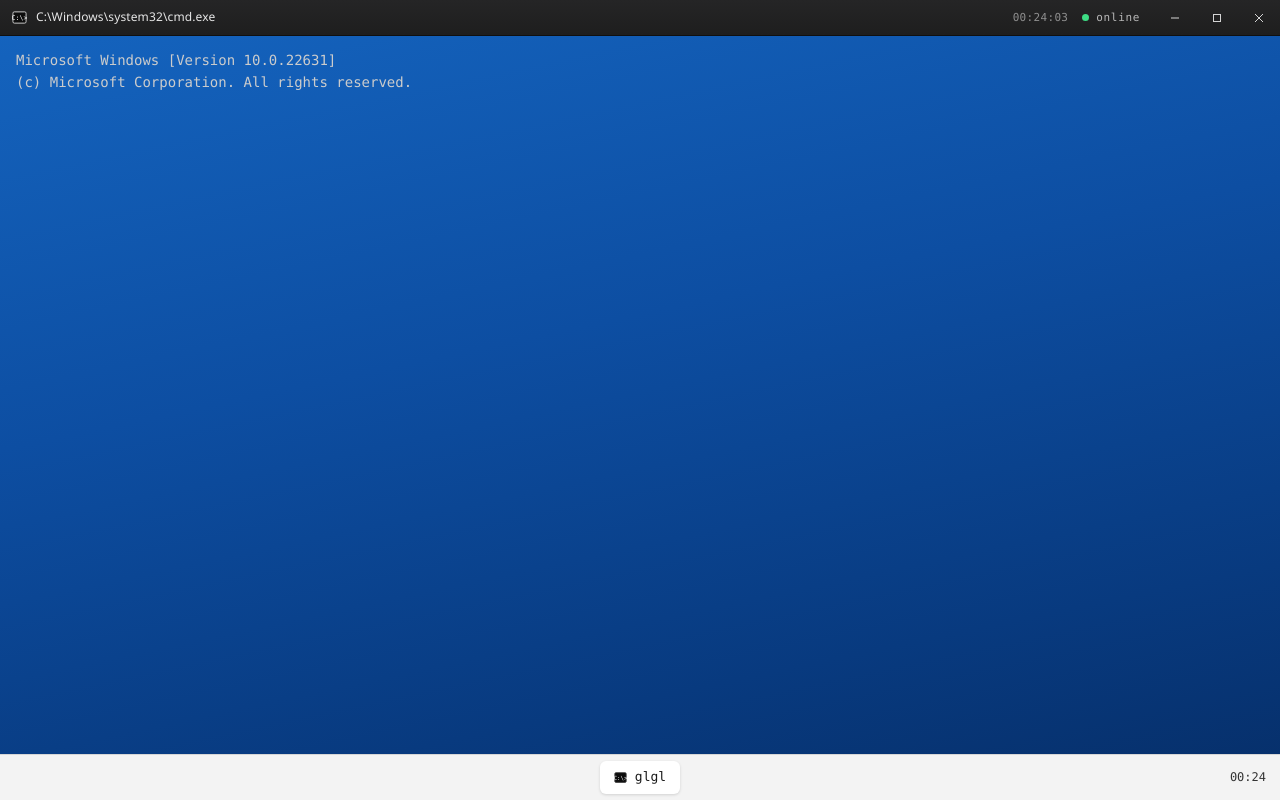
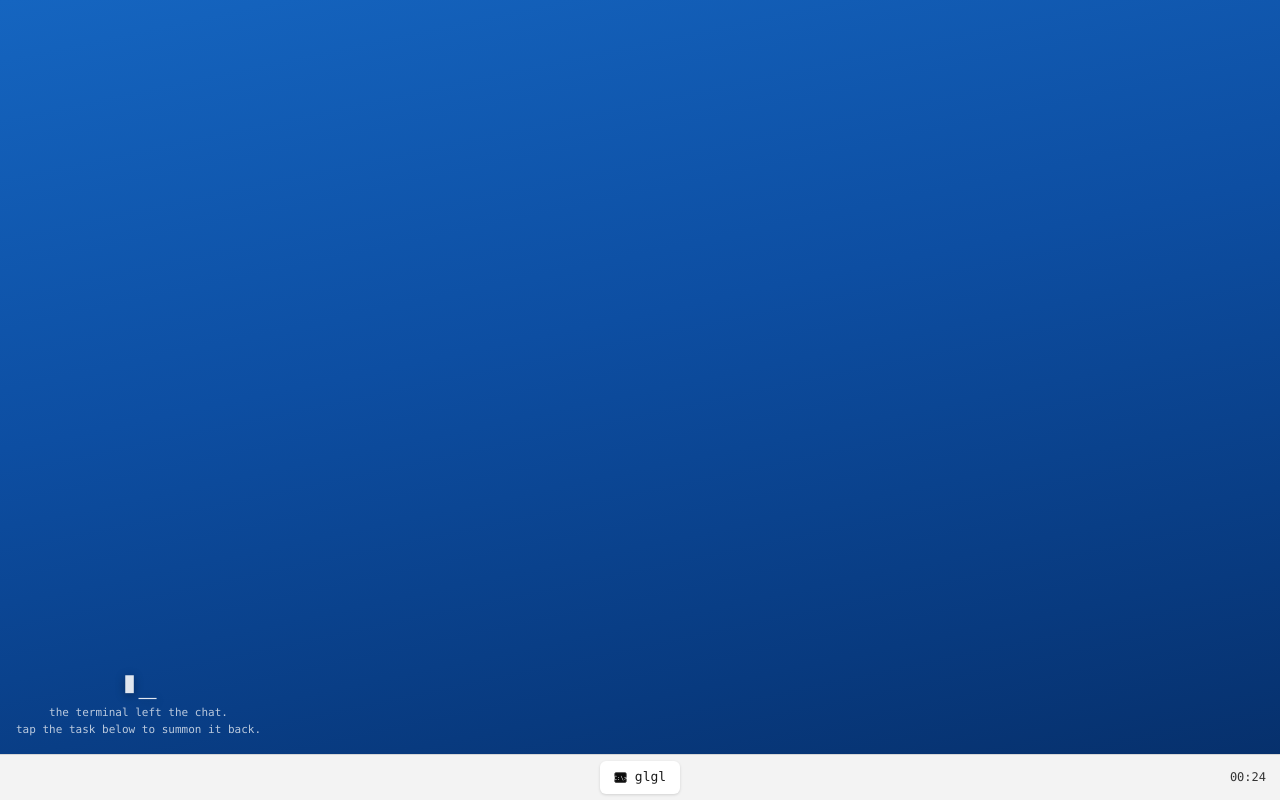
Before and after one commit to AhmedAbdelgelel/protfolio, a plain HTML site: page index.html in a window 1280 px wide. Both pictures are taken after a click on the button 1175 px from the left and 17 px from the top of the page. Drawn offline with Linux system fonts and the light colour scheme.

Commit message:
fix: window truly hides when minimized (specificity bug vs html.js .terminal) + funny desktop note while minimized

```diff
--- a/assets/css/style.css
+++ b/assets/css/style.css
@@ -185,9 +185,9 @@
 .terminal.is-maximized .titlebar__controls .icon-restore { display: block; }
 .terminal.is-maximized .titlebar__controls .icon-max { display: none; }
 
-/* window states — minimize collapses to the titlebar, close hides it */
-.terminal.is-minimized { display: none; }
-.terminal.is-off { display: none; }
+/* window states — note: must out-specificity `html.js .terminal` (0,2,1) */
+html.js .terminal.is-minimized { display: none; }
+html.js .terminal.is-off { display: none; }
 
 /* ============================================================
    TASKBAR — minimized windows land here, Windows-style white bar
@@ -232,6 +232,31 @@
   right: 14px;
   font-size: 12px;
   color: #333;
+}
+
+/* desktop joke — shown on the wallpaper while the window is minimized */
+.desktop__note {
+  position: fixed;
+  left: 16px;
+  bottom: calc(var(--taskbar-h) + 16px);
+  z-index: 44;                    /* under the taskbar, over the wallpaper */
+  display: none;
+  text-align: center;
+  color: rgba(255, 255, 255, 0.88);
+}
+body.desktop-mode .desktop__note { display: block; }
+
+.desktop__icon {
+  font-size: 30px;
+  line-height: 1;
+  text-shadow: 0 2px 10px rgba(0, 0, 0, 0.35);
+}
+
+.desktop__text {
+  margin-top: 8px;
+  font-size: 11px;
+  line-height: 1.5;
+  color: rgba(255, 255, 255, 0.72);
 }
 
 /* ============================================================
@@ -679,6 +704,9 @@
   /* taskbar sits lower & slimmer on phones */
   :root { --taskbar-h: 40px; }
   .taskbar__item { font-size: 12px; padding: 4px 10px; gap: 6px; }
+  .desktop__note { left: 10px; bottom: calc(var(--taskbar-h) + 10px); }
+  .desktop__icon { font-size: 24px; }
+  .desktop__text { font-size: 10px; }
   .taskbar__clock { right: 10px; font-size: 10px; }
 
   /* ---- Termux-style mobile skin: same flow, new look ----
--- a/index.html
+++ b/index.html
@@ -114,6 +114,12 @@
     <span class="taskbar__clock" id="taskbar-clock" aria-hidden="true">--:--</span>
   </div>
 
+  <!-- desktop note — a little joke for whoever minimized the terminal -->
+  <div class="desktop__note" id="desktop-note" aria-hidden="true">
+    <div class="desktop__icon">▮_</div>
+    <div class="desktop__text">the terminal left the chat.<br />tap the task below to summon it back.</div>
+  </div>
+
   <!-- ==================== POWERED-OFF SCREEN ====================
        closing the window flips the terminal off; reboot from here -->
   <div class="poweroff" id="poweroff" role="dialog" aria-label="Terminal is powered off" hidden>
```
